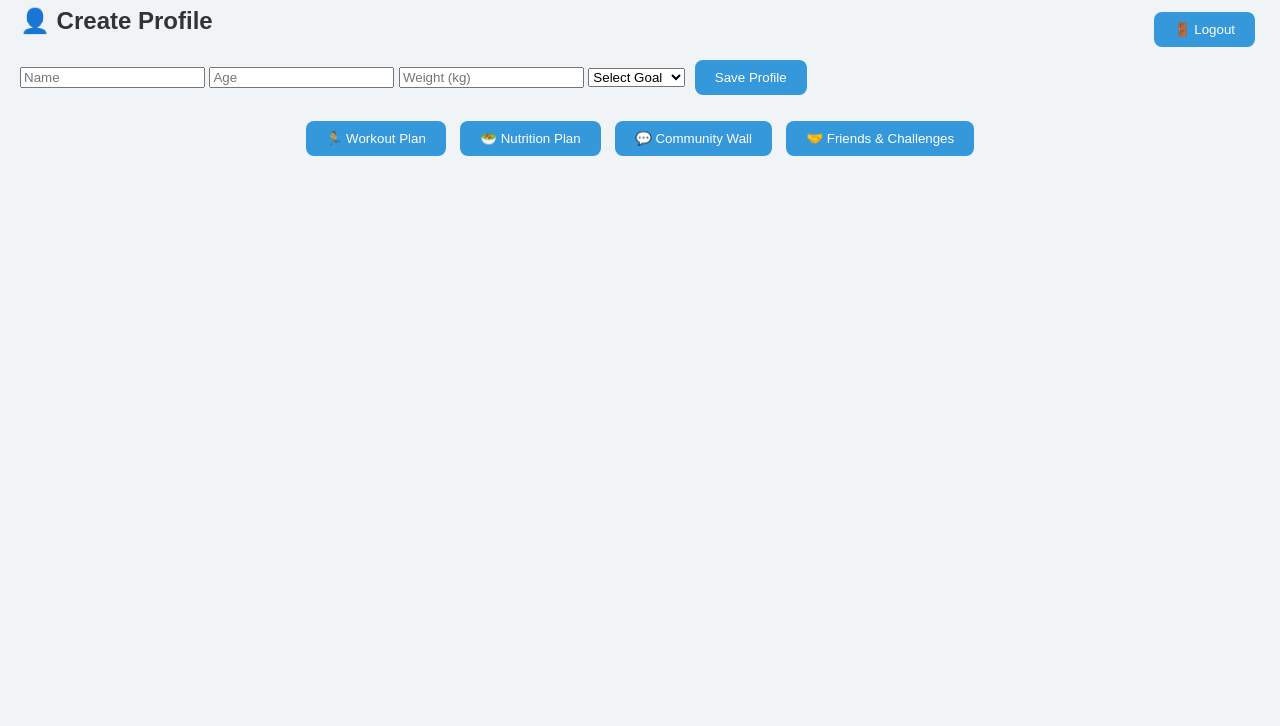
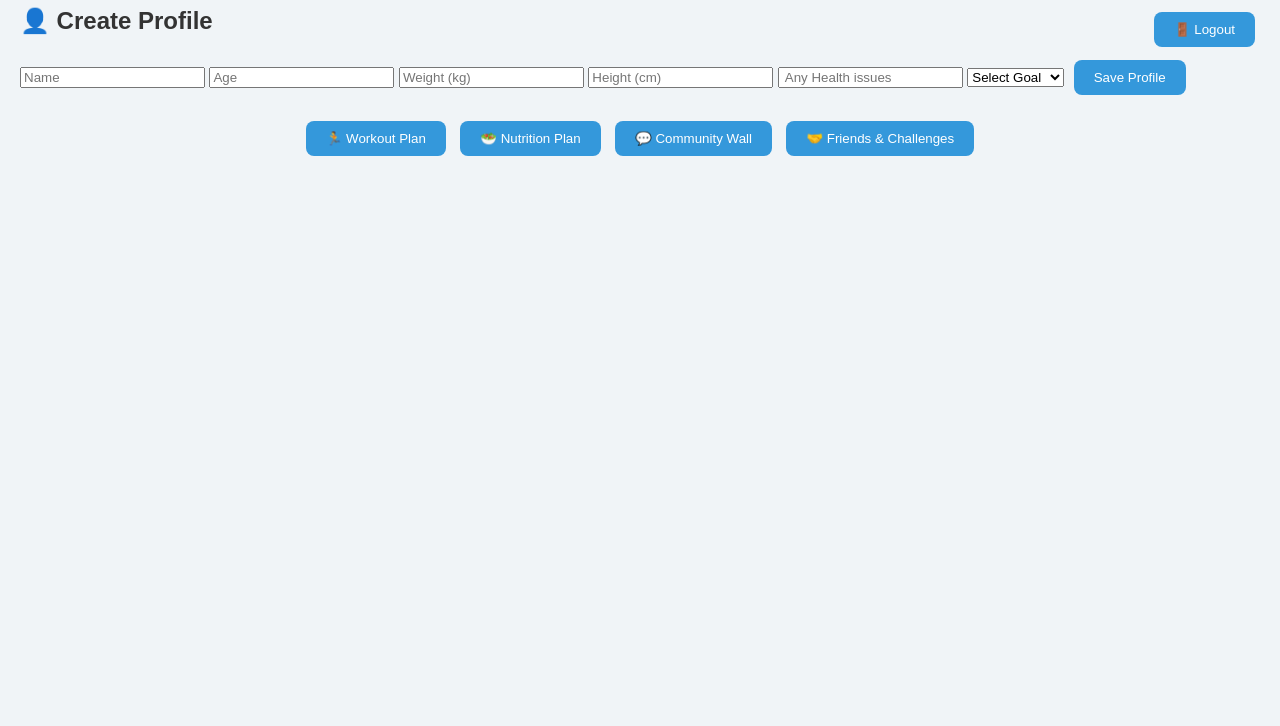
Before and after one commit to Vimala8125/fitness-and-activity, a plain HTML site: page dashboard.html in a window 1280 px wide. Shown: the part 74-800 px from the top of the page. Drawn offline with Linux system fonts and the light colour scheme.

Commit message:
Update dashboard.html

```diff
--- a/dashboard.html
+++ b/dashboard.html
@@ -1,4 +1,5 @@
-<!DOCTYPE html>
+
+ <!DOCTYPE html>
 <html lang="en">
 <head>
   <meta charset="UTF-8" />
@@ -18,11 +19,12 @@
     <input type="text" id="name" placeholder="Name" />
     <input type="number" id="age" placeholder="Age" />
     <input type="number" id="weight" placeholder="Weight (kg)" />
+    <input type="number" id="height" placeholder="Height (cm)"/>
+    <input type="text" id="health issues" placeholder=" Any Health issues"/>
     <select id="goal">
       <option value="">Select Goal</option>
       <option value="Weight Loss">Weight Loss</option>
-      <option value="Muscle Gain">Muscle Gain</option>
-      <option value="Flexibility">Flexibility</option>
+      <option value="Muscle Gain">Muscle Gain</option>     <option value="Flexibility">Flexibility</option>
     </select>
     <button onclick="saveProfile()">Save Profile</button>
     <p id="profileMessage"></p>
```
